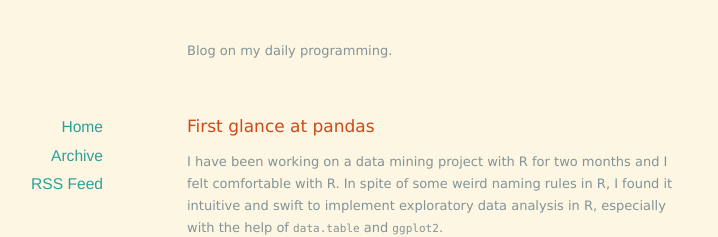
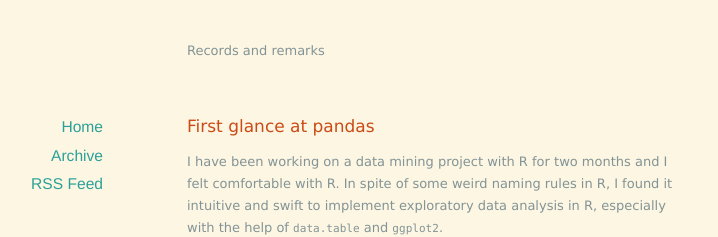
Before and after one commit to zhuzelong/zhuzelong.github.io, a Jekyll site: the page built from index.html, in a window 1280 px wide. Shown: the top 237 px of the page, without its empty margins (203-921 px from the left). Built offline with Jekyll 4.4.1, drawn with Linux system fonts in a browser that asks for light colours; nearby versions of some CDN libraries; the list of posts is cut into pages by our own code.

Commit message:
Update config

```diff
--- a/_config.yml
+++ b/_config.yml
@@ -1,8 +1,7 @@
 # Site settings
-title: Track of programming
+title: My Github Blog
 email:
-description: > # this means to ignore newlines until "baseurl:"
-  Blog on my daily programming.
+description: Records and remarks
 # baseurl: "" # the subpath of your site, e.g. /blog/
 url: "zhuzelong.github.io" # the base hostname & protocol for your site
 github_username:  zhuzelong
```
